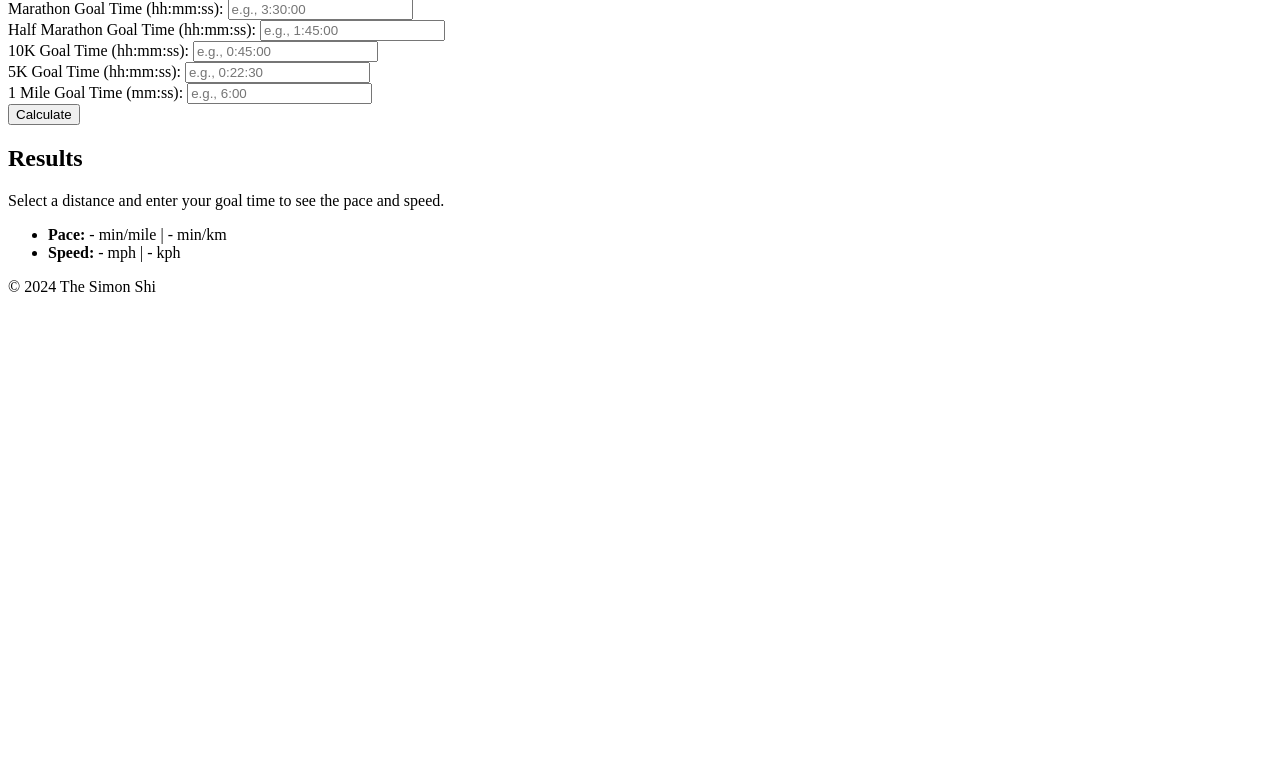
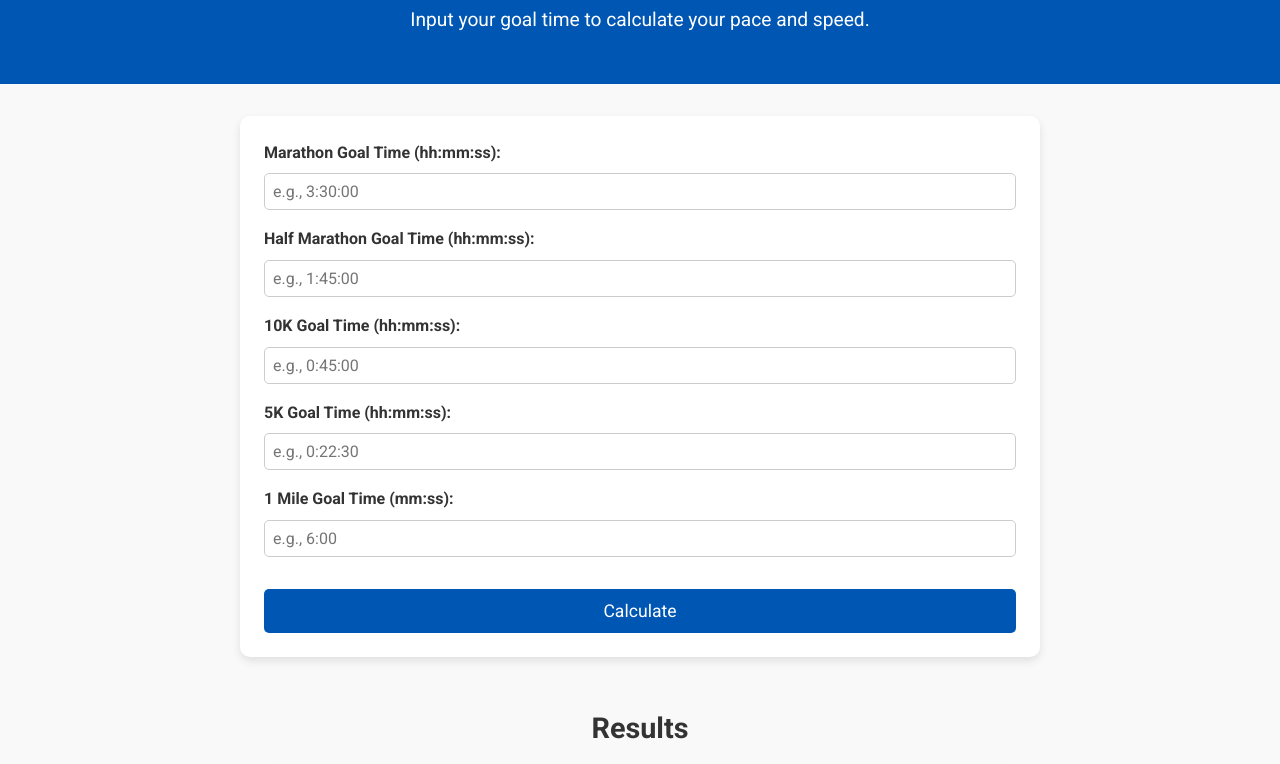
Before and after one commit to TheSimonShi/Run-Pace-Calculator, a plain HTML site: page index.html in a window 1280 px wide. Shown: the part 115-879 px from the top of the page. Before the commit the page ends 800 px from the top, so only its background shows below. Drawn offline with Linux system fonts and the light colour scheme.

Commit message:
Improved Interface Layout with CSS added

```diff
--- a/index.html
+++ b/index.html
@@ -4,15 +4,19 @@
   <meta charset="UTF-8">
   <meta name="viewport" content="width=device-width, initial-scale=1.0">
   <title>Run Calculator</title>
+  <link rel="stylesheet" href="styles.css">
+  <link href="https://fonts.googleapis.com/css2?family=Roboto:wght@400;700&display=swap" rel="stylesheet">
 </head>
 <body>
   <header>
-    <h1>Run Calculator</h1>
-    <p>Input your goal time to calculate your pace and speed.</p>
+    <div class="container">
+      <h1>Run Calculator</h1>
+      <p>Input your goal time to calculate your pace and speed.</p>
+    </div>
   </header>
 
   <main>
-    <section id="calculator">
+    <section id="calculator" class="container">
       <form id="run-calculator-form">
         <!-- Goal Inputs -->
         <div class="goal-input">
@@ -44,7 +48,7 @@
       </form>
     </section>
 
-    <section id="results">
+    <section id="results" class="container">
       <h2>Results</h2>
       <div id="results-container">
         <p>Select a distance and enter your goal time to see the pace and speed.</p>
@@ -57,7 +61,9 @@
   </main>
 
   <footer>
-    <p>&copy; 2024 The Simon Shi</p>
+    <div class="container">
+      <p>&copy; 2024 The Simon Shi</p>
+    </div>
   </footer>
 
   <script src="script.js"></script>
--- /dev/null
+++ b/styles.css
@@ -0,0 +1,147 @@
+/* General Styles */
+* {
+    margin: 0;
+    padding: 0;
+    box-sizing: border-box;
+    font-family: 'Roboto', sans-serif;
+  }
+
+  body {
+    color: #333;
+    line-height: 1.6;
+    background-color: #f9f9f9;
+  }
+
+  .container {
+    width: 90%;
+    max-width: 800px;
+    margin: 0 auto;
+    padding: 1rem;
+  }
+
+  /* Header */
+  header {
+    background-color: #0056b3;
+    color: #fff;
+    padding: 2rem 0;
+    text-align: center;
+  }
+
+  header h1 {
+    font-size: 2.5rem;
+    font-weight: 700;
+  }
+
+  header p {
+    font-size: 1.2rem;
+    margin-top: 0.5rem;
+  }
+
+  /* Main Content */
+  main {
+    margin: 2rem 0;
+  }
+
+  #calculator {
+    background: #fff;
+    border-radius: 10px;
+    box-shadow: 0 4px 8px rgba(0, 0, 0, 0.1);
+    padding: 1.5rem;
+  }
+
+  .goal-input {
+    margin-bottom: 1rem;
+  }
+
+  .goal-input label {
+    font-weight: 700;
+    display: block;
+    margin-bottom: 0.5rem;
+  }
+
+  .goal-input input {
+    width: 100%;
+    padding: 0.5rem;
+    font-size: 1rem;
+    border: 1px solid #ccc;
+    border-radius: 5px;
+  }
+
+  #calculate {
+    width: 100%;
+    padding: 0.75rem;
+    background-color: #0056b3;
+    color: #fff;
+    border: none;
+    border-radius: 5px;
+    font-size: 1.1rem;
+    cursor: pointer;
+    margin-top: 1rem;
+    transition: background-color 0.3s;
+  }
+
+  #calculate:hover {
+    background-color: #004099;
+  }
+
+  /* Results Section */
+  #results {
+    margin-top: 2rem;
+    text-align: center;
+  }
+
+  #results h2 {
+    font-size: 1.8rem;
+    margin-bottom: 1rem;
+  }
+
+  #results-container {
+    background: #fff;
+    border-radius: 10px;
+    box-shadow: 0 4px 8px rgba(0, 0, 0, 0.1);
+    padding: 1.5rem;
+  }
+
+  #results-container p {
+    margin-bottom: 1rem;
+    color: #555;
+  }
+
+  #results-container ul {
+    list-style: none;
+    padding: 0;
+  }
+
+  #results-container li {
+    font-size: 1.1rem;
+    margin: 0.5rem 0;
+  }
+
+  #results-container span {
+    font-weight: bold;
+    color: #0056b3;
+  }
+
+  /* Footer */
+  footer {
+    background-color: #333;
+    color: #fff;
+    text-align: center;
+    padding: 1rem 0;
+    margin-top: 2rem;
+  }
+
+  footer p {
+    font-size: 0.9rem;
+  }
+
+  /* Responsive Design */
+  @media (max-width: 600px) {
+    header h1 {
+      font-size: 2rem;
+    }
+
+    #calculate {
+      font-size: 1rem;
+    }
+  }
```
